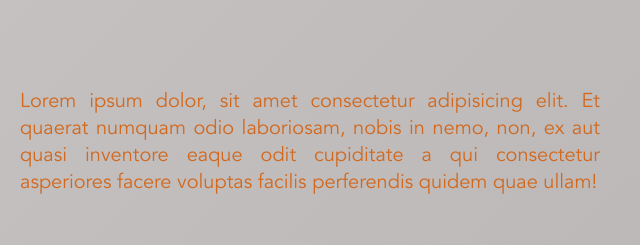
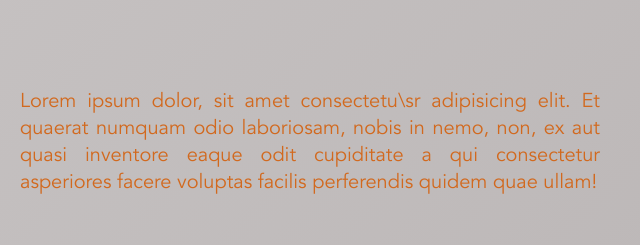
Before and after one commit to martzom/tiendaMartzom, a plain HTML site: page index.html in a window 1280 px wide. Shown: the part 1149-1394 px from the top of the page, 640-1280 px from the left. Drawn offline with Linux system fonts and the light colour scheme.

Commit message:
Update index.html

```diff
--- a/index.html
+++ b/index.html
@@ -64,7 +64,7 @@
             <img src="img/guitar.jpg" alt="thum5">
         </div>
         <div class="col-50">
-            <p>Lorem ipsum dolor, sit amet consectetur adipisicing elit. Et quaerat numquam odio laboriosam, nobis in nemo, non, ex aut quasi inventore eaque odit cupiditate a qui consectetur
+            <p>Lorem ipsum dolor, sit amet consectetu\sr adipisicing elit. Et quaerat numquam odio laboriosam, nobis in nemo, non, ex aut quasi inventore eaque odit cupiditate a qui consectetur
                 asperiores facere voluptas facilis perferendis quidem quae ullam!</p>
         </div>
     </div>
```
